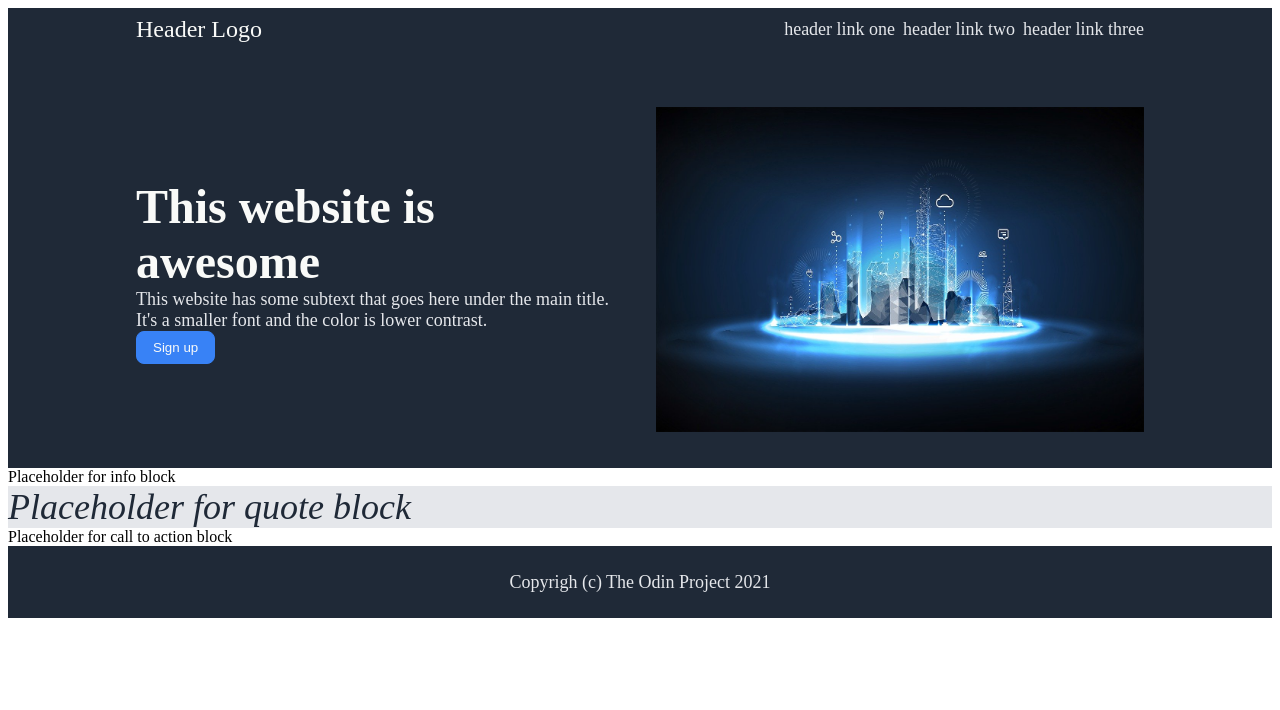
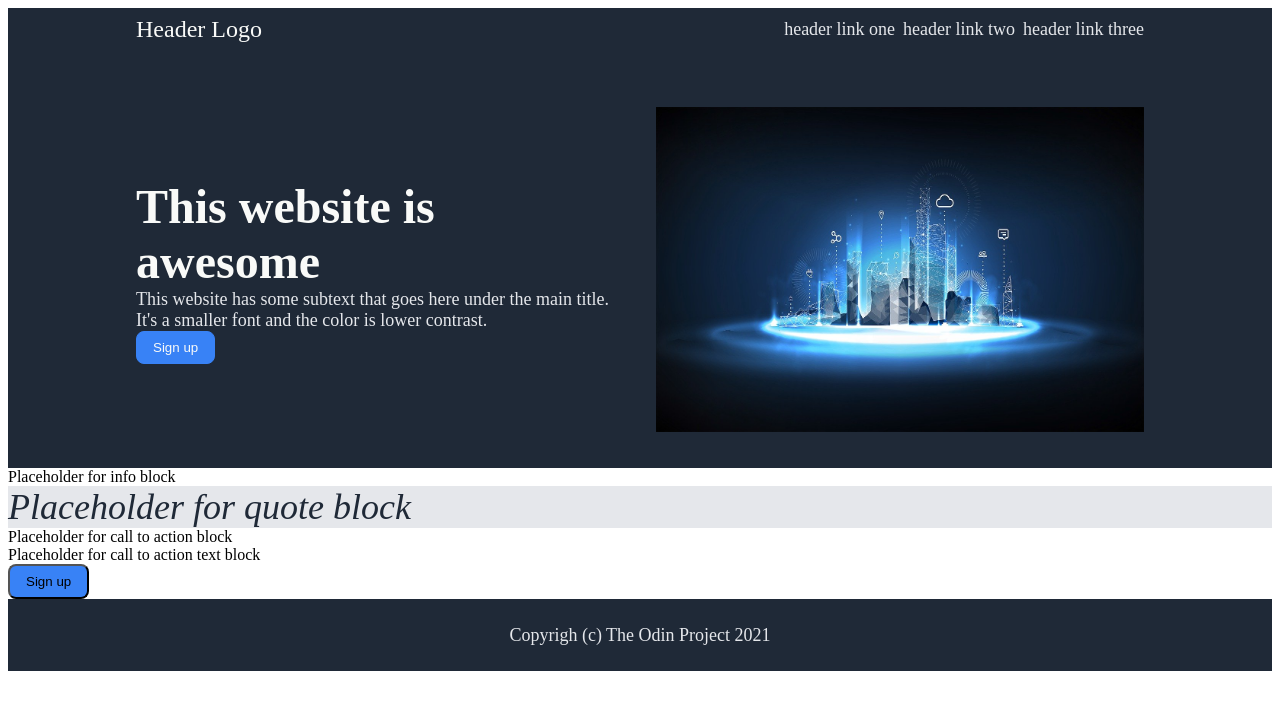
Before and after one commit to Pietro-GAS/odin-landing-page, a plain HTML site: page index.html in a window 1280 px wide. Drawn offline with Linux system fonts and the light colour scheme.

Commit message:
Add container for call to action text and button

```diff
--- a/index.html
+++ b/index.html
@@ -39,7 +39,10 @@
     </div>
 
     <div class="action">Placeholder for call to action block
-
+        <div class="action-content">
+            <div class="action-text">Placeholder for call to action text block</div>
+            <button class="sign-up" id="action-button">Sign up</button>
+        </div>
     </div>
 
     <div class="footer">Copyrigh (c) The Odin Project 2021</div>
```
